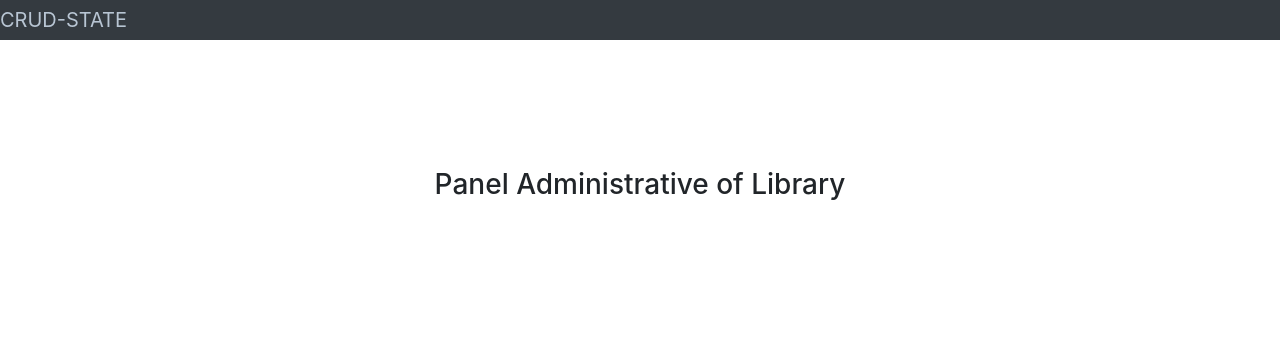
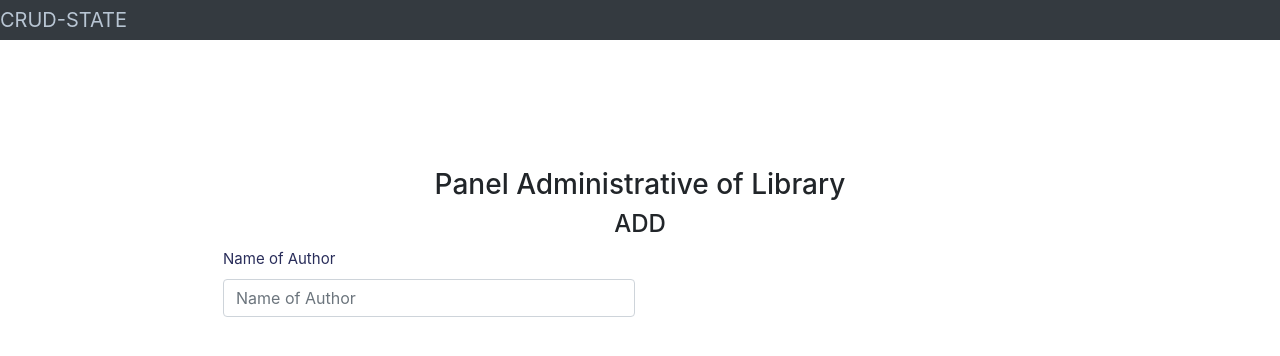
Before and after one commit to luisg18997/crud_state, a React (Create React App) app: page / in a window 1280 px wide. Shown: the top 356 px of the page. Built offline with nearby package versions, Linux system fonts and the light colour scheme.

Commit message:
add first input in the form library

```diff
--- a/src/components/Dashboard/AddTodo.js
+++ b/src/components/Dashboard/AddTodo.js
@@ -19,6 +19,7 @@ const AddTodo = (props) => {
     <div className='container-fluid'>
       <div className="row justify-content-center align-items-center  minh-100">
         <div className="col-lg-10">
+          <h4 className='text-center'>ADD</h4>
           <Formik
             values={values}
             handleSubmit={handleSubmit}
--- a/src/components/forms/LibraryForm.js
+++ b/src/components/forms/LibraryForm.js
@@ -1,11 +1,12 @@
 import React, { Fragment } from 'react';
 import {Input, TextArea, InputDate, Select, CheckBox, Radio} from '../../util/forms'
-
+import {Row, Form, Col, FormGroup} from 'reactstrap'
 
 const LibraryForm = (props) => {
   const {
     handleSubmit,
     handleBlur,
+    handleChange,
     values,
     error,
     touched,
@@ -17,6 +18,15 @@ const LibraryForm = (props) => {
   console.log(props);
   return(
     <Fragment>
+      <Form>
+        <Row form>
+          <Col xs={12} md={6} >
+            <FormGroup>
+              <Input name='Library.author.name' value={values.Library.author.name} handleChange={handleChange} handleBlur={handleBlur} placeholder="Name of Author" />
+            </FormGroup>
+          </Col>
+        </Row>
+      </Form>
     </Fragment>
   )
 }
--- a/src/util/forms.js
+++ b/src/util/forms.js
@@ -10,11 +10,17 @@ export const Input = (props) => {
     handleChange,
     handleBlur,
     value,
-    placeholder
+    placeholder,
+    disabled,
   } = props
-  return(
+  return (
     <Fragment>
-      <input className={touched && error?' inputTransparente is-invalid':' inputTransparente'}  type={type} name={name} onChange={handleChange} placeholder={placeholder} value={value} onBlur={handleBlur}/>
+    {
+    placeholder !==undefined &&
+    <label style={{ color: '#292D5A',fontSize:'15px' }} >{placeholder}</label>
+    }
+
+      <input disabled={disabled} className={touched===true && error?'form-control is-invalid' : 'form-control'} type={type} name={name} onChange={handleChange} placeholder={placeholder} value={value} onBlur={handleBlur} onClick={onclick}/>
       <ErrorMessage name={name}>{msg => <div className="error error-message" style={{color: '#E92F2F'}}>{msg}</div>}</ErrorMessage>
     </Fragment>
   )
@@ -61,7 +67,7 @@ export const CheckBox = (props) => {
   } = props
   return (
     <Fragment>
-      <input disabled={disabled} checked={checked===true} className={touched && error ? 'form-check-input is-invalid' : "form-check-input"} type="checkbox" onChange={handleChange} name={name} checked={checked} onBlur={handleBlur} />
+      <input disabled={disabled} className={touched && error ? 'form-check-input is-invalid' : "form-check-input"} type="checkbox" onChange={handleChange} name={name} checked={checked} onBlur={handleBlur} />
       <label className="form-check-label" htmlFor={name}>
         {labelName}
       </label>
```
